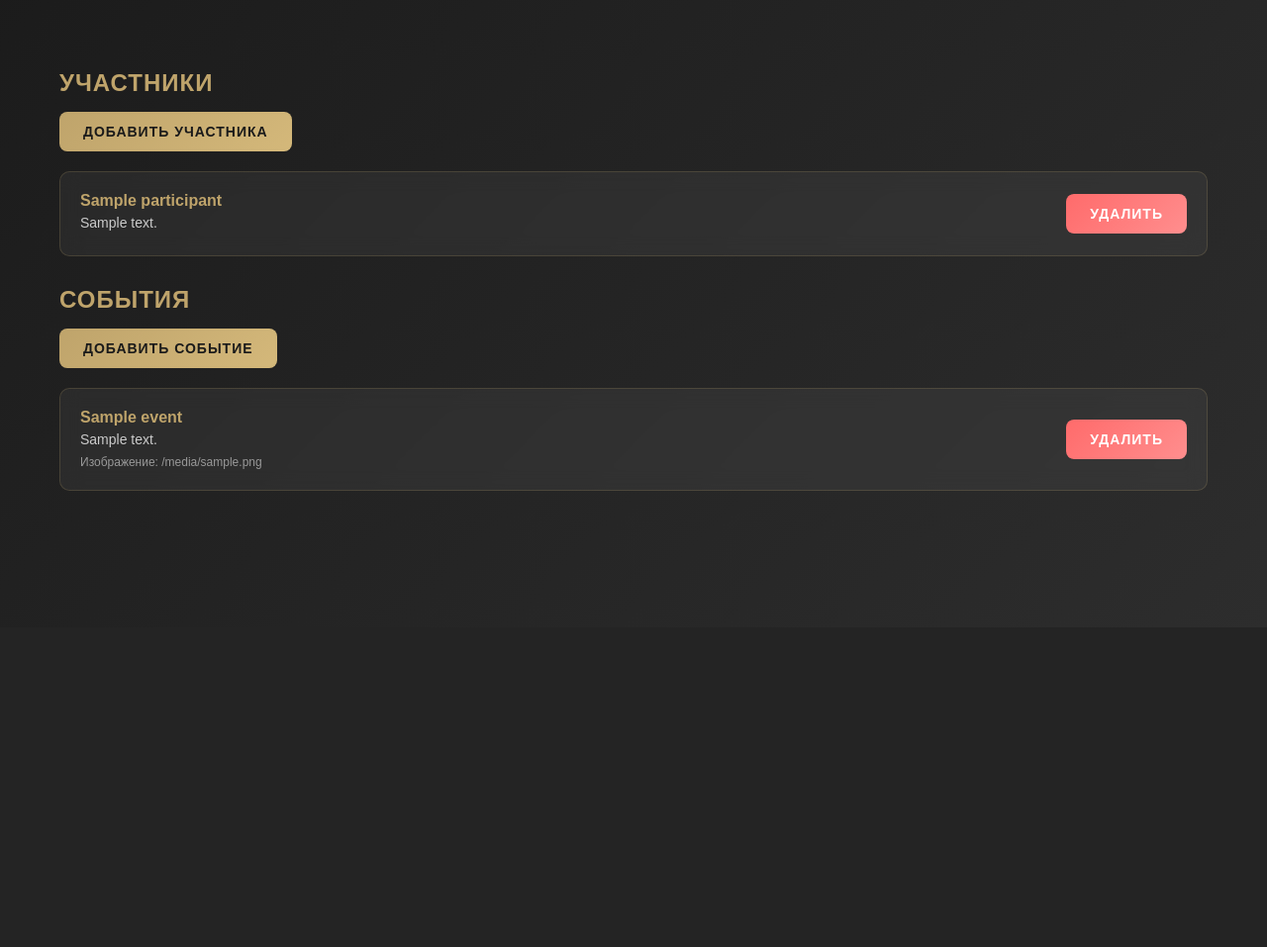
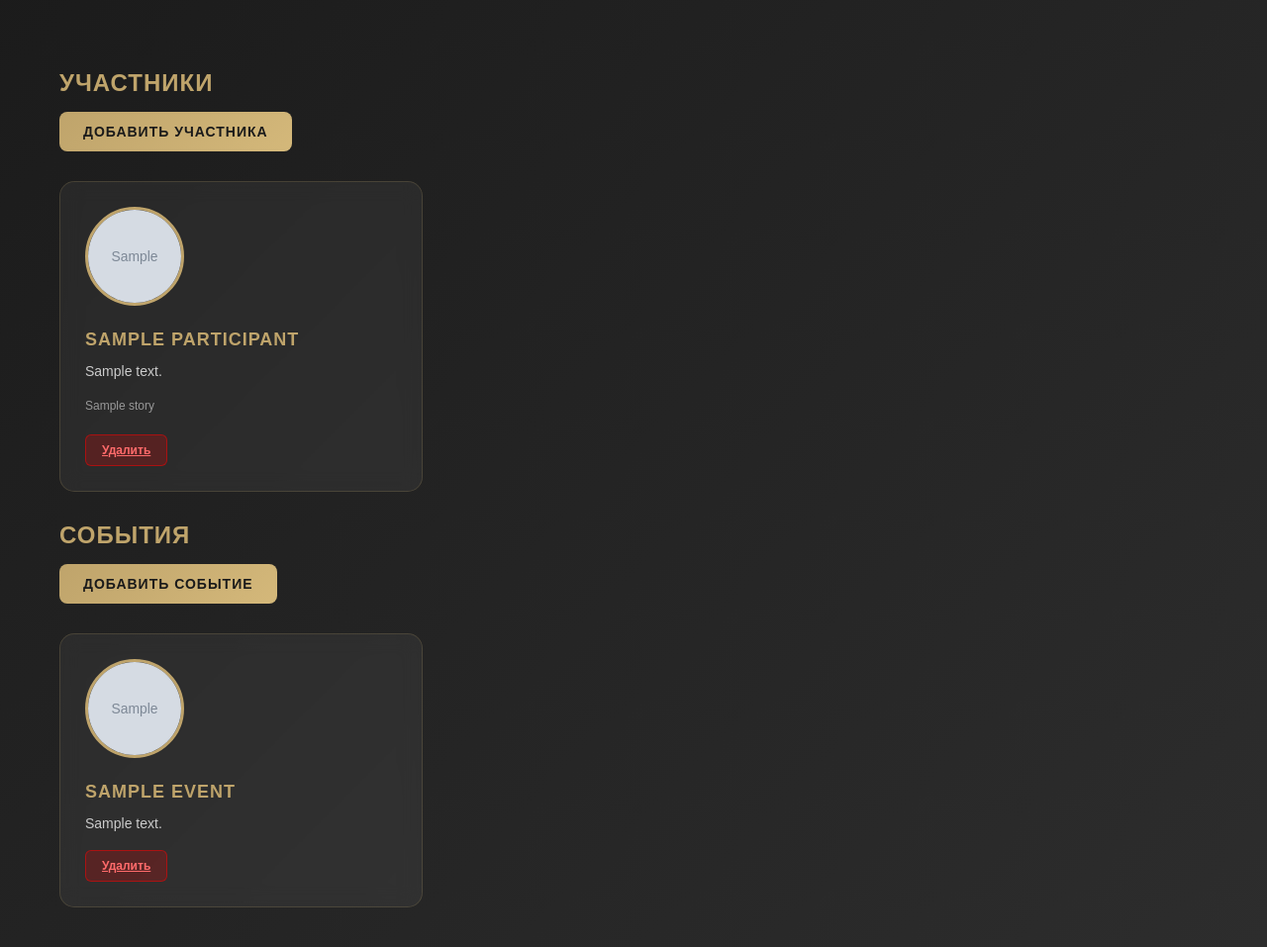
Before and after one commit to KoboSteruS/Main_way, a Flask app: template app/templates/admin/dashboard.html in a window 1280 px wide. Shown: the part 166-1123 px from the top of the page at 99% size. Before the commit the page ends 662 px from the top, so only its background shows below. Run offline with Flask 3, Linux system fonts and the light colour scheme; the template is opened without the code that fills it: most values are stand-ins (such as "Sample title", 1, 10 or a date in 2020); grey boxes marked "Sample" are stand-in pictures.

Commit message:
fix: восстановлен старый дизайн админки с карточками участников и событий

```diff
--- a/app/templates/admin/dashboard.html
+++ b/app/templates/admin/dashboard.html
@@ -86,14 +86,14 @@
             padding: 40px 0;
         }
 
-        .participants-grid {
+        .participants-grid, .events-grid {
             display: grid;
             grid-template-columns: repeat(auto-fill, minmax(300px, 1fr));
             gap: 30px;
             margin-top: 30px;
         }
 
-        .participant-card {
+        .participant-card, .event-card {
             background: rgba(255, 255, 255, 0.05);
             backdrop-filter: blur(10px);
             border: 1px solid rgba(191, 164, 107, 0.2);
@@ -102,12 +102,12 @@
             transition: all 0.3s ease;
         }
 
-        .participant-card:hover {
+        .participant-card:hover, .event-card:hover {
             transform: translateY(-5px);
             box-shadow: 0 15px 40px rgba(0, 0, 0, 0.3);
         }
 
-        .participant-photo {
+        .participant-photo, .event-photo {
             width: 100px;
             height: 100px;
             border-radius: 50%;
@@ -116,7 +116,7 @@
             border: 3px solid #bfa46b;
         }
 
-        .participant-name {
+        .participant-name, .event-name {
             font-size: 18px;
             font-weight: 700;
             color: #bfa46b;
@@ -125,7 +125,7 @@
             letter-spacing: 1px;
         }
 
-        .participant-text {
+        .participant-text, .event-text {
             color: #ccc;
             font-size: 14px;
             line-height: 1.6;
@@ -139,7 +139,7 @@
             margin-bottom: 20px;
         }
 
-        .participant-actions {
+        .participant-actions, .event-actions {
             display: flex;
             gap: 10px;
         }
@@ -297,45 +297,67 @@
             <h2>Участники</h2>
             <a href="{{ url_for('main.add_participant', token=token) }}" class="admin-btn">Добавить участника</a>
 
-            <div class="participants-list">
+            {% if participants %}
+                <div class="participants-grid">
                     {% for participant in participants %}
-                <div class="participant-item">
-                    <div class="participant-info">
-                        <strong>{{ participant.name }}</strong>
-                        <p>{{ participant.text }}</p>
-                    </div>
+                        <div class="participant-card">
+                            <img src="{{ url_for('static', filename=participant.photo) }}" alt="{{ participant.name }}" class="participant-photo">
+                            <div class="participant-name">{{ participant.name }}</div>
+                            <div class="participant-text">{{ participant.text }}</div>
+                            <div class="participant-story">{{ participant.story[:200] }}{% if participant.story|length > 200 %}...{% endif %}</div>
+                            <div class="participant-actions">
                                 {% if not participant.id.startswith('static_') %}
                                 <a href="{{ url_for('main.delete_participant', token=token, participant_id=participant.id) }}"
-                       class="admin-btn admin-btn-danger"
-                       onclick="return confirm('Удалить участника?')">Удалить</a>
+                                   class="delete-btn"
+                                   onclick="return confirm('Вы уверены, что хотите удалить этого участника?')">
+                                    Удалить
+                                </a>
                                 {% else %}
                                 <span class="static-badge">Статичный</span>
                                 {% endif %}
                             </div>
+                        </div>
                     {% endfor %}
                 </div>
+            {% else %}
+                <div class="empty-state">
+                    <h3>Участники не найдены</h3>
+                    <p>Добавьте первого участника, чтобы начать</p>
+                    <a href="{{ url_for('main.add_participant', token=token) }}" class="admin-btn">Добавить участника</a>
+                </div>
+            {% endif %}
 
             <h2>События</h2>
             <a href="{{ url_for('main.add_event', token=token) }}" class="admin-btn">Добавить событие</a>
 
-            <div class="events-list">
+            {% if events %}
+                <div class="events-grid">
                     {% for event in events %}
-                <div class="event-item">
-                    <div class="event-info">
-                        <strong>{{ event.title }}</strong>
-                        <p>{{ event.desc }}</p>
-                        <small>Изображение: {{ event.image }}</small>
-                    </div>
+                        <div class="event-card">
+                            <img src="{{ url_for('static', filename=event.image) }}" alt="{{ event.title }}" class="event-photo">
+                            <div class="event-name">{{ event.title }}</div>
+                            <div class="event-text">{{ event.desc }}</div>
+                            <div class="event-actions">
                                 {% if not event.id.startswith('static_event_') %}
                                 <a href="{{ url_for('main.delete_event', token=token, event_id=event.id) }}"
-                       class="admin-btn admin-btn-danger"
-                       onclick="return confirm('Удалить событие?')">Удалить</a>
+                                   class="delete-btn"
+                                   onclick="return confirm('Вы уверены, что хотите удалить это событие?')">
+                                    Удалить
+                                </a>
                                 {% else %}
                                 <span class="static-badge">Статичное</span>
                                 {% endif %}
                             </div>
+                        </div>
                     {% endfor %}
                 </div>
+            {% else %}
+                <div class="empty-state">
+                    <h3>События не найдены</h3>
+                    <p>Добавьте первое событие, чтобы начать</p>
+                    <a href="{{ url_for('main.add_event', token=token) }}" class="admin-btn">Добавить событие</a>
+                </div>
+            {% endif %}
         </div>
     </main>
 </body>
```
Lines whose indentation alone changed are shown as unchanged.
